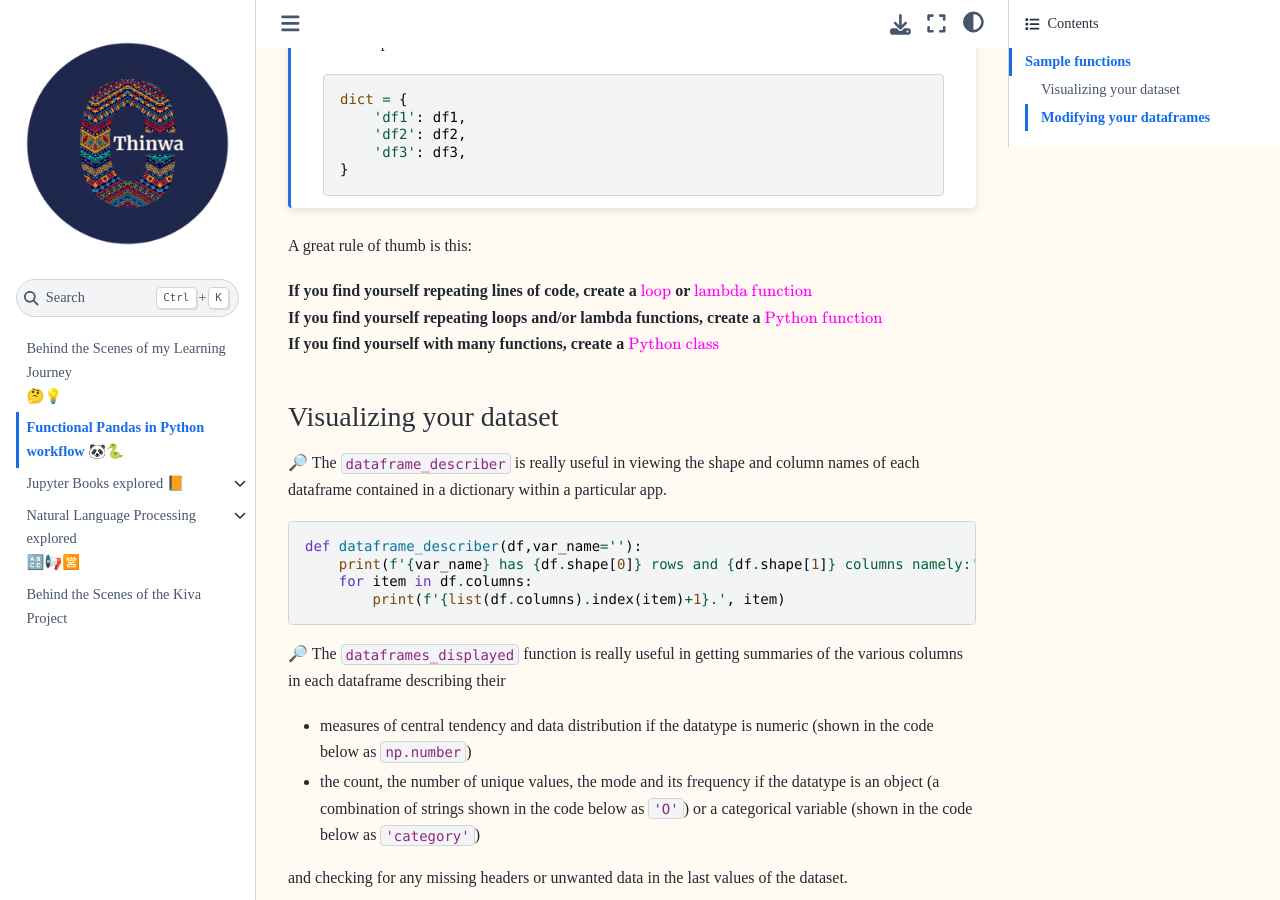
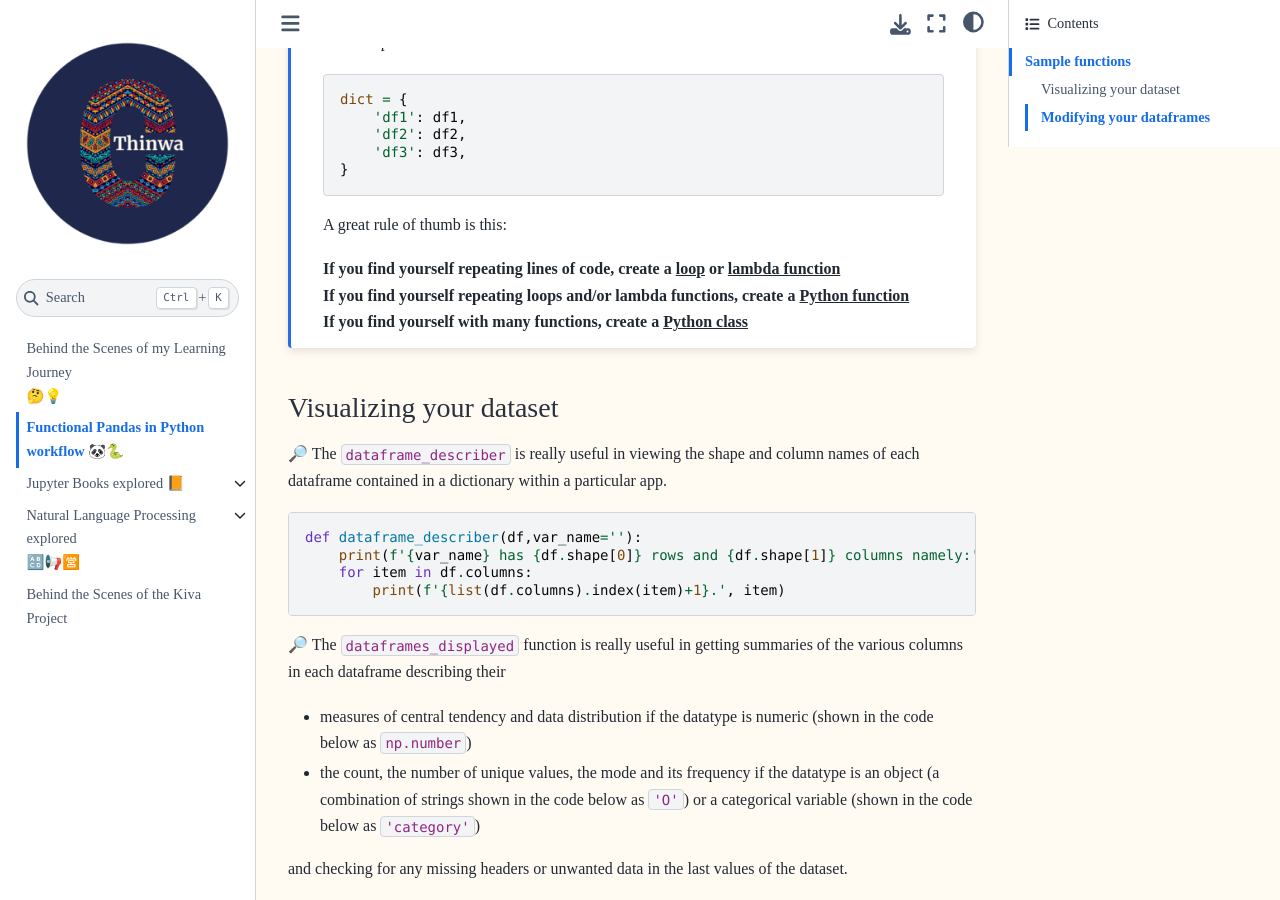
Before and after one commit to CeeThinwa/BTS-Continuous-Learning, a Jupyter Book: the page built from book/pandas_python.md, in a window 1280 px wide and 900 px high, scrolled down 539 px. Built offline with Jupyter Book 1.0.4 settings and Sphinx 7.4.7 and the Sphinx Book theme 1.1.4, drawn with Linux system fonts in a browser that asks for light colours.

Commit message:
fixed formatting

````diff
--- a/book/pandas_python.md
+++ b/book/pandas_python.md
@@ -22,13 +22,14 @@ dict = {
     'df3': df3,
 }
 ```
-:::
 
 A great rule of thumb is this:
 
-**If you find yourself repeating lines of code, create a $\color{magenta}{\text{loop}}$ or $\color{magenta}{\text{lambda function}}$**<br>
-**If you find yourself repeating loops and/or lambda functions, create a $\color{magenta}{\text{Python function}}$**<br>
-**If you find yourself with many functions, create a $\color{magenta}{\text{Python class}}$**
+**If you find yourself repeating lines of code, create a <u>loop</u> or <u>lambda function</u>**<br>
+**If you find yourself repeating loops and/or lambda functions, create a <u>Python function</u>**<br>
+**If you find yourself with many functions, create a <u>Python class</u>**
+:::
+
 
 ### Visualizing your dataset
 
````
